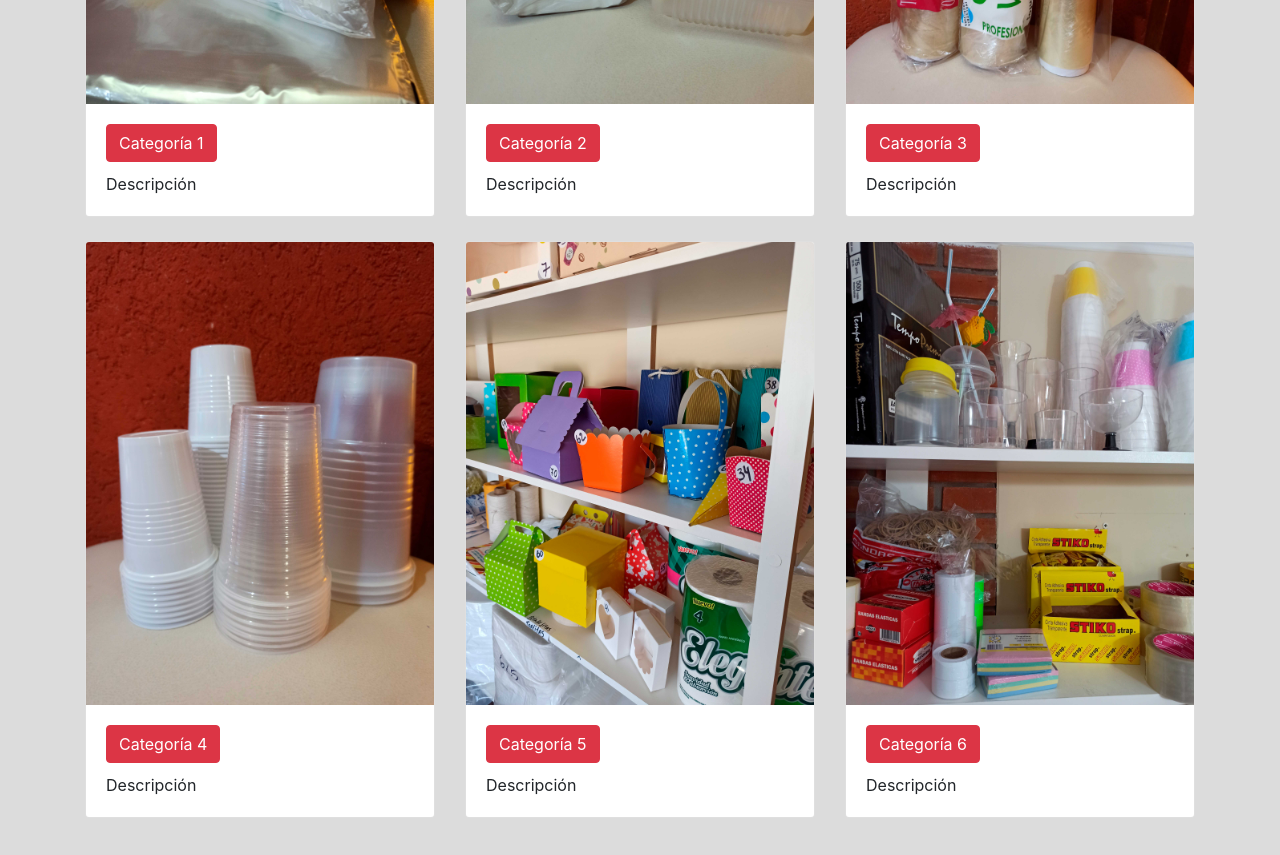
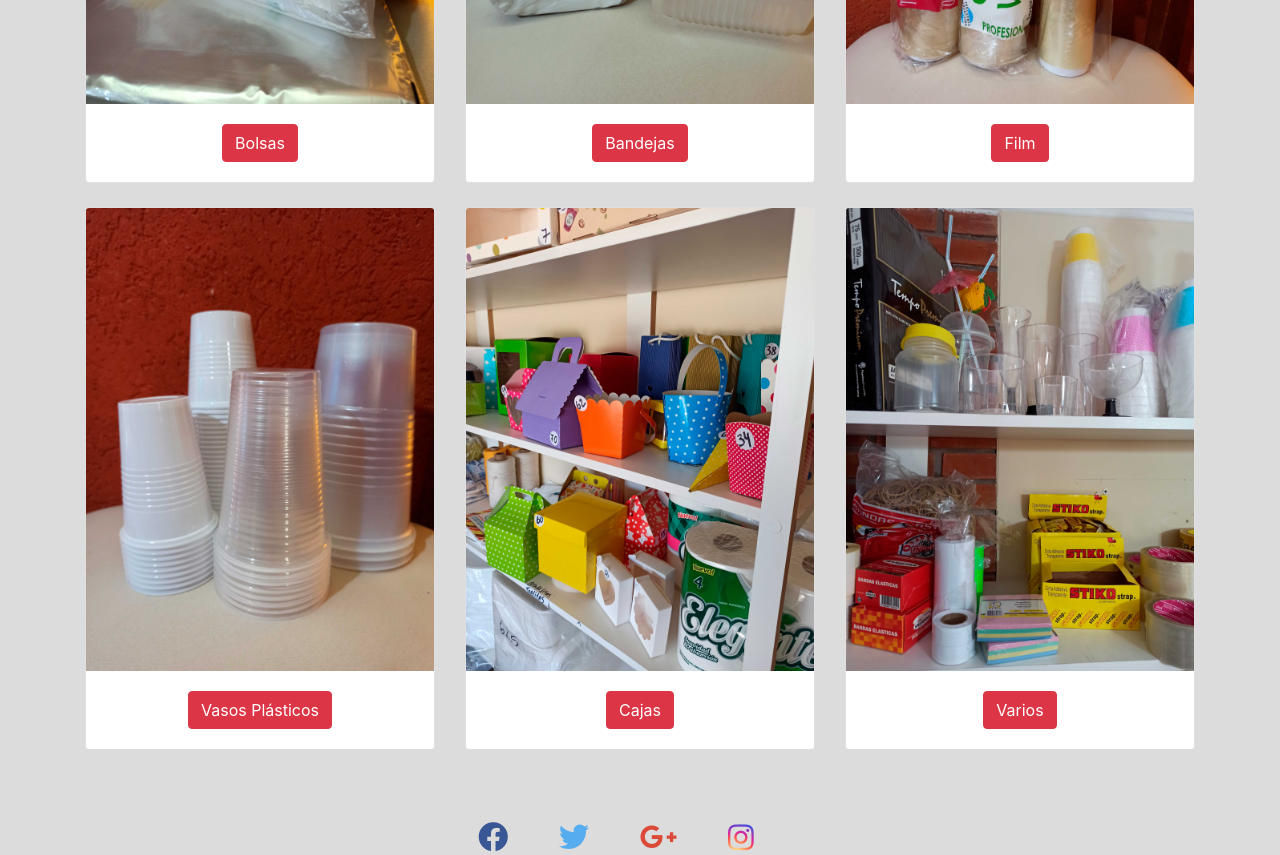
Before and after one commit to facuf18/CyfanDescartables-Faccioli, a website: page pages/productos.html in a window 1280 px wide. Shown: the part 640-1495 px from the top of the page. Drawn offline with nearby package versions, Linux system fonts and the light colour scheme.

Commit message:
modificacion de tarjetas de productos

```diff
--- a/pages/productos.html
+++ b/pages/productos.html
@@ -45,54 +45,48 @@
         <div class="col mb-4">
           <div class="card categorias__card">
             <img src="../assets/img/prod1.jpg" class="card-img-top" alt="prod1">
-            <div class="card-body">
-              <a href="#" class="btn btn-danger categorias__card--btn">Categoría 1</a>
-              <p class="card-text categorias__card--texto">Descripción</p>
+            <div class="card-body text-center">
+              <a href="#" class="btn btn-danger categorias__card--btn">Bolsas</a>
             </div>
           </div>
         </div>
         <div class="col mb-4">
           <div class="card categorias__card">
             <img src="../assets/img/prod2.jpg" class="card-img-top" alt="prod2">
-            <div class="card-body">
-              <a href="#" class="btn btn-danger categorias__card--btn">Categoría 2</a>
-              <p class="card-text categorias__card--texto">Descripción</p>
+            <div class="card-body text-center">
+              <a href="#" class="btn btn-danger categorias__card--btn">Bandejas</a>
             </div>
           </div>
         </div>
         <div class="col mb-4">
           <div class="card categorias__card">
             <img src="../assets/img/prod3.jpg" class="card-img-top" alt="prod3">
-            <div class="card-body">
-              <a href="#" class="btn btn-danger categorias__card--btn">Categoría 3</a>
-              <p class="card-text categorias__card--texto">Descripción</p>
+            <div class="card-body text-center">
+              <a href="#" class="btn btn-danger categorias__card--btn">Film</a>
             </div>
           </div>
         </div>
         <div class="col mb-4">
           <div class="card categorias__card">
             <img src="../assets/img/prod4.jpg" class="card-img-top" alt="prod4">
-            <div class="card-body">
-              <a href="#" class="btn btn-danger categorias__card--btn">Categoría 4</a>
-              <p class="card-text categorias__card--texto">Descripción</p>
+            <div class="card-body text-center">
+              <a href="#" class="btn btn-danger categorias__card--btn">Vasos Plásticos</a>
             </div>
           </div>
         </div>
         <div class="col mb-4">
           <div class="card categorias__card">
             <img src="../assets/img/prod5.jpg" class="card-img-top" alt="prod5">
-            <div class="card-body">
-              <a href="#" class="btn btn-danger categorias__card--btn">Categoría 5</a>
-              <p class="card-text categorias__card--texto">Descripción</p>
+            <div class="card-body text-center">
+              <a href="#" class="btn btn-danger categorias__card--btn">Cajas</a>
             </div>
           </div>
         </div>
         <div class="col mb-4">
           <div class="card categorias__card">
             <img src="../assets/img/prod6.jpg" class="card-img-top" alt="prod6">
-            <div class="card-body">
-              <a href="#" class="btn btn-danger categorias__card--btn">Categoría 6</a>
-              <p class="card-text categorias__card--texto">Descripción</p>
+            <div class="card-body text-center">
+              <a href="#" class="btn btn-danger categorias__card--btn">Varios</a>
             </div>
           </div>
         </div>
```
